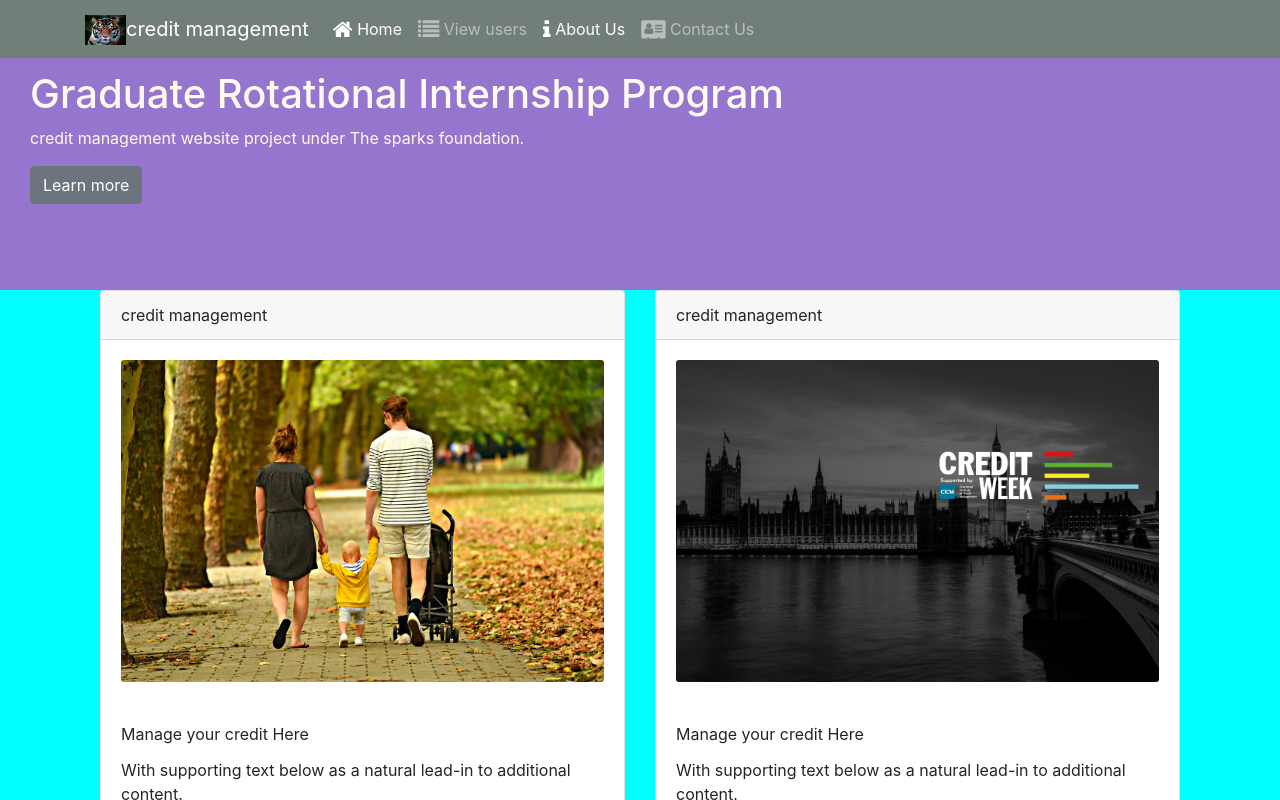
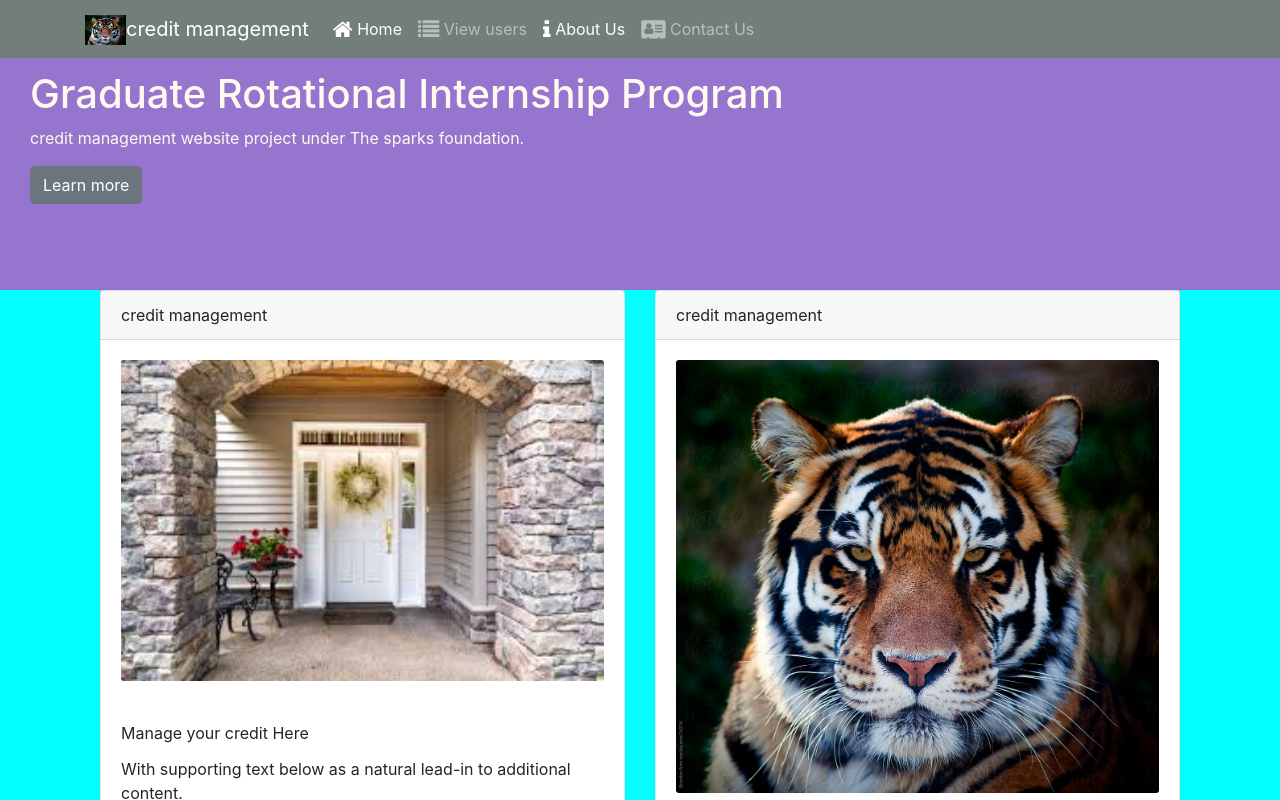
Before and after one commit to manthan-chourasia/credit-management-website, a React (Create React App) app: page /home in a window 1280 px wide. Shown: the top 800 px of the page. Built offline with nearby package versions, Linux system fonts and the light colour scheme; no server answers.

Commit message:
Update Homecomponent.js

```diff
--- a/src/Component/Homecomponent.js
+++ b/src/Component/Homecomponent.js
@@ -25,7 +25,7 @@ class Homepage extends Component{
                 <Card border="dark" style={{ width: '' }}>
                     <CardHeader> credit management</CardHeader>
                     <CardBody>
-                        <CardImg variant="top" width="80%" height=" 80%" src='assets/images/credit.jpg' alt="credit" />
+                        <CardImg variant="top" width="80%" height=" 80%" src='assets/images/download.jpg' alt="credit" />
                     </CardBody>
                     <CardBody>
                         <CardTitle>Manage your credit Here</CardTitle>
@@ -41,7 +41,7 @@ class Homepage extends Component{
                 <Card border="primary" bg='success' style={{ width: ''}}>
                     <CardHeader> credit management</CardHeader>
                     <CardBody>
-                        <CardImg variant="top" width="80%" height=" 80%" src='assets/images/credit3.jpg' alt="credit" />
+                        <CardImg variant="top" width="80%" height=" 80%" src='assets/images/14274.jpg' alt="credit" />
                     </CardBody>
                     <CardBody>
                         <CardTitle>Manage your credit Here</CardTitle>
```
